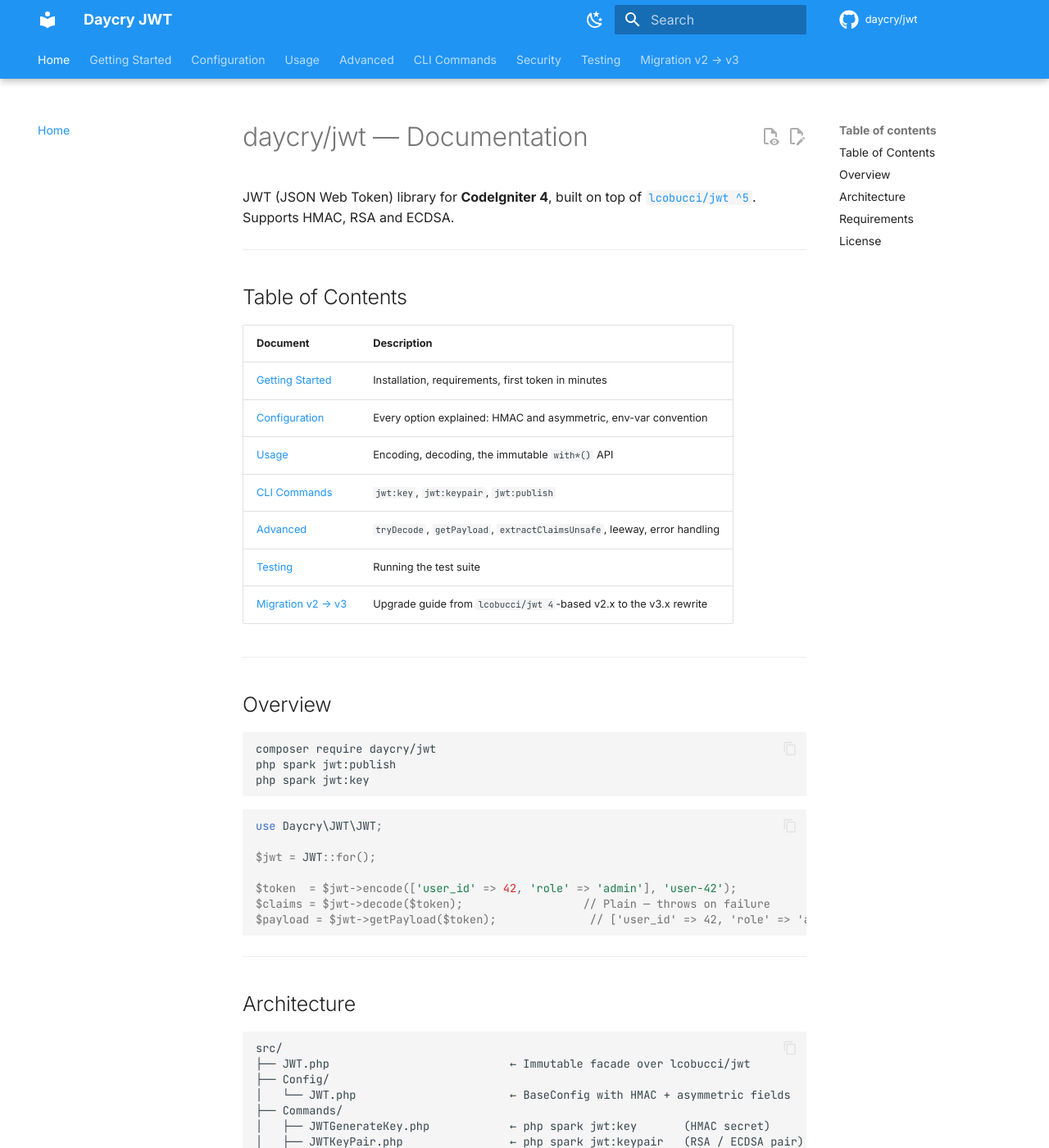
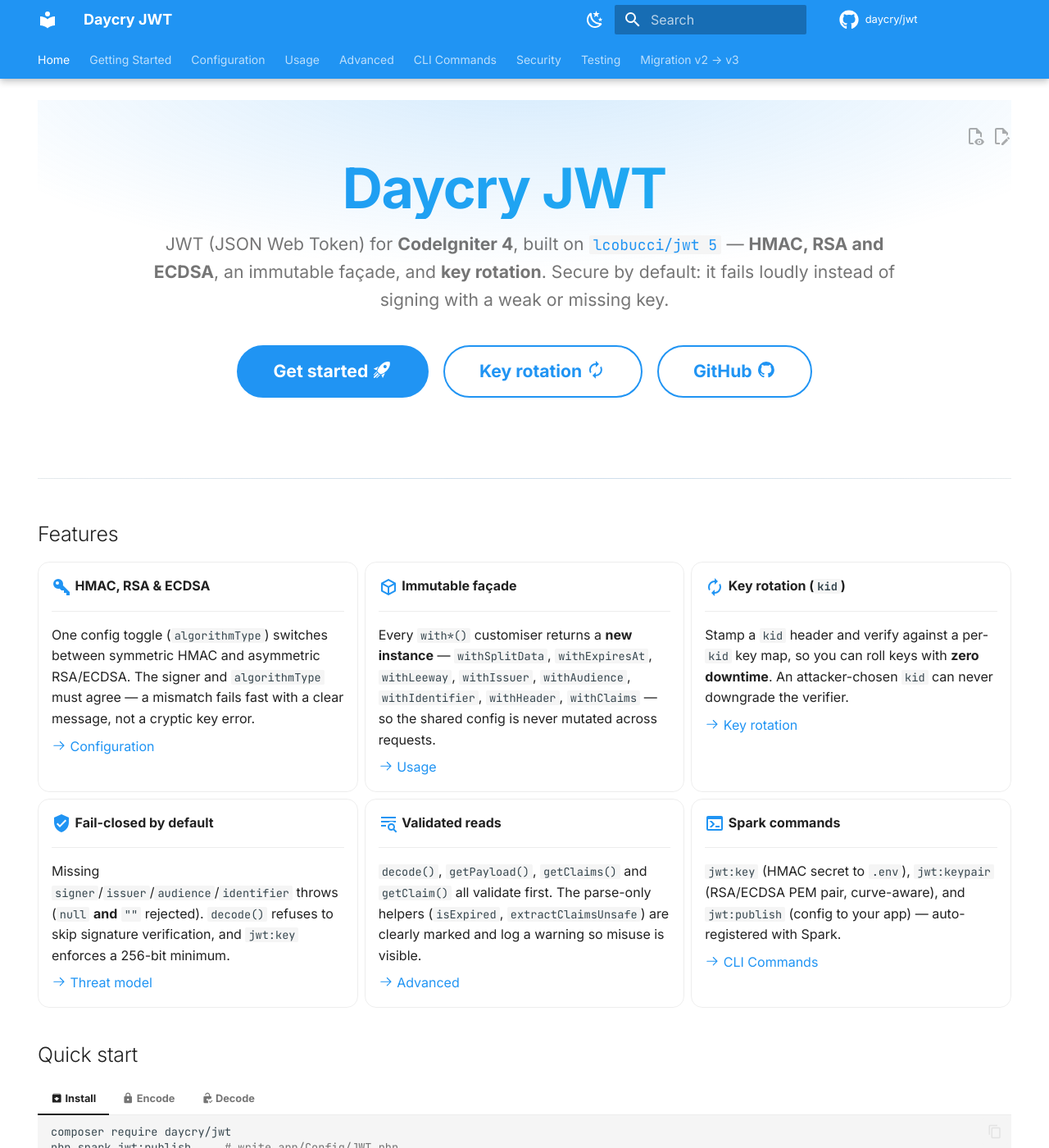
Before and after one commit to daycry/jwt, an MkDocs documentation site: the page built from docs/index.md, in a window 1280 px wide and 1400 px high. Shown: the whole window at 82% size. Built offline with MkDocs 1.6.1 and Material for MkDocs 9.7.7, drawn with Linux system fonts in a browser that asks for light colours; comment, search, counter and statistics services are not loaded; some of the changed text lies outside the part shown.

Commit message:
docs: redesign landing page to match daycry/auth format
Rewrite docs/index.md as a Material landing page (hero + feature cards +
tabbed quick-start + "security by default" cards + resources footer), and
adopt the full daycry/auth extra.css (hero gradient, card hover, rounded
buttons/code) so the published site shares the same look and structure.

Co-Authored-By: Claude Opus 4.8 (1M context) <noreply@anthropic.com>

````diff
--- a/docs/index.md
+++ b/docs/index.md
@@ -1,78 +1,149 @@
-# daycry/jwt — Documentation
+---
+hide:
+  - navigation
+  - toc
+---
 
-JWT (JSON Web Token) library for **CodeIgniter 4**, built on top of [`lcobucci/jwt ^5`](https://github.com/lcobucci/jwt). Supports HMAC, RSA and ECDSA.
+<div class="hero" markdown>
+
+# Daycry JWT
+
+JWT (JSON Web Token) for **CodeIgniter 4**, built on [`lcobucci/jwt 5`](https://github.com/lcobucci/jwt) — **HMAC, RSA and ECDSA**, an immutable façade, and **key rotation**. Secure by default: it fails loudly instead of signing with a weak or missing key.
+
+[Get started :material-rocket-launch:](getting-started.md){ .md-button .md-button--primary }
+[Key rotation :material-autorenew:](advanced.md#key-rotation-with-kid){ .md-button }
+[GitHub :material-github:](https://github.com/daycry/jwt){ .md-button }
+
+</div>
+
+## Features
+
+<div class="grid cards" markdown>
+
+-   :material-key-variant:{ .lg .middle } __HMAC, RSA & ECDSA__
+
+    ---
+
+    One config toggle (`algorithmType`) switches between symmetric HMAC and asymmetric RSA/ECDSA. The signer and `algorithmType` must agree — a mismatch fails fast with a clear message, not a cryptic key error.
+
+    [:octicons-arrow-right-24: Configuration](configuration.md)
+
+-   :material-cube-outline:{ .lg .middle } __Immutable façade__
+
+    ---
+
+    Every `with*()` customiser returns a **new instance** — `withSplitData`, `withExpiresAt`, `withLeeway`, `withIssuer`, `withAudience`, `withIdentifier`, `withHeader`, `withClaims` — so the shared config is never mutated across requests.
+
+    [:octicons-arrow-right-24: Usage](usage.md)
+
+-   :material-autorenew:{ .lg .middle } __Key rotation (`kid`)__
+
+    ---
+
+    Stamp a `kid` header and verify against a per-`kid` key map, so you can roll keys with **zero downtime**. An attacker-chosen `kid` can never downgrade the verifier.
+
+    [:octicons-arrow-right-24: Key rotation](advanced.md#key-rotation-with-kid)
+
+-   :material-shield-check:{ .lg .middle } __Fail-closed by default__
+
+    ---
+
+    Missing `signer`/`issuer`/`audience`/`identifier` throws (`null` **and** `""` rejected). `decode()` refuses to skip signature verification, and `jwt:key` enforces a 256-bit minimum.
+
+    [:octicons-arrow-right-24: Threat model](threat-model.md)
+
+-   :material-text-search:{ .lg .middle } __Validated reads__
+
+    ---
+
+    `decode()`, `getPayload()`, `getClaims()` and `getClaim()` all validate first. The parse-only helpers (`isExpired`, `extractClaimsUnsafe`) are clearly marked and log a warning so misuse is visible.
+
+    [:octicons-arrow-right-24: Advanced](advanced.md)
+
+-   :material-console:{ .lg .middle } __Spark commands__
+
+    ---
+
+    `jwt:key` (HMAC secret to `.env`), `jwt:keypair` (RSA/ECDSA PEM pair, curve-aware), and `jwt:publish` (config to your app) — auto-registered with Spark.
+
+    [:octicons-arrow-right-24: CLI Commands](commands.md)
+
+</div>
+
+## Quick start
+
+=== ":material-package-down: Install"
+
+    ```bash
+    composer require daycry/jwt
+    php spark jwt:publish     # write app/Config/JWT.php
+    php spark jwt:key         # generate jwt.signer in .env (>= 32 bytes)
+    ```
+
+=== ":material-lock: Encode"
+
+    ```php
+    use Daycry\JWT\JWT;
+
+    $jwt = JWT::for();                 // pulls config('JWT')
+
+    // The uid may be a string or an integer ID (e.g. a DB primary key).
+    $token = $jwt->encode(['user_id' => 42, 'role' => 'admin'], 'user-42');
+    ```
+
+=== ":material-lock-open-check: Decode"
+
+    ```php
+    // Throws on failure…
+    $claims = $jwt->decode($token);                 // Lcobucci\JWT\Token\Plain
+    echo $claims->claims()->get('uid');             // "user-42"
+
+    // …or get the original payload back (auto-decodes compact JSON):
+    $payload = $jwt->getPayload($token);            // ['user_id' => 42, 'role' => 'admin']
+
+    // …or the non-throwing flow:
+    if ($jwt->tryDecode($maybeBad) === null) {
+        return $this->response->setStatusCode(401);
+    }
+    ```
+
+[:octicons-arrow-right-24: Full getting-started guide](getting-started.md)
+
+## Security, by default
+
+<div class="grid cards" markdown>
+
+-   :material-signature-freehand:{ .lg .middle } __Signature always verified__
+
+    ---
+
+    If `validate = true` but `validateClaims` omits `SignedWith`, `decode()` throws instead of silently skipping verification. Tampered tokens (signature, header or payload) are rejected.
+
+-   :material-clock-check:{ .lg .middle } __No stale clocks__
+
+    ---
+
+    The time constraints (`LooseValidAt` / `StrictValidAt`) are rebuilt per call and always use the current clock — never a frozen one. Only the stateless signer/key configuration is memoized.
+
+    [:octicons-arrow-right-24: Configuration](configuration.md)
+
+-   :material-test-tube:{ .lg .middle } __Tested & analysed__
+
+    ---
+
+    A focused PHPUnit suite (expiry, leeway, `nbf`, tampering, encrypted keys, key rotation) plus PHPStan level 8, Psalm and Rector keep the library correct and clean.
+
+    [:octicons-arrow-right-24: Testing](testing.md)
+
+</div>
 
 ---
 
-## Table of Contents
-
-| Document | Description |
-|---|---|
-| [Getting Started](getting-started.md) | Installation, requirements, first token in minutes |
-| [Configuration](configuration.md) | Every option explained: HMAC and asymmetric, env-var convention |
-| [Usage](usage.md) | Encoding, decoding, the immutable `with*()` API |
-| [CLI Commands](commands.md) | `jwt:key`, `jwt:keypair`, `jwt:publish` |
-| [Advanced](advanced.md) | `tryDecode`, `getPayload`, `extractClaimsUnsafe`, leeway, error handling |
-| [Testing](testing.md) | Running the test suite |
-| [Migration v2 → v3](migration-v2-to-v3.md) | Upgrade guide from `lcobucci/jwt 4`-based v2.x to the v3.x rewrite |
-
----
-
-## Overview
-
-```bash
-composer require daycry/jwt
-php spark jwt:publish
-php spark jwt:key
-```
-
-```php
-use Daycry\JWT\JWT;
-
-$jwt = JWT::for();
-
-$token  = $jwt->encode(['user_id' => 42, 'role' => 'admin'], 'user-42');
-$claims = $jwt->decode($token);                  // Plain — throws on failure
-$payload = $jwt->getPayload($token);              // ['user_id' => 42, 'role' => 'admin']
-```
-
----
-
-## Architecture
-
-```
-src/
-├── JWT.php                           ← Immutable facade over lcobucci/jwt
-├── Config/
-│   └── JWT.php                       ← BaseConfig with HMAC + asymmetric fields
-├── Commands/
-│   ├── JWTGenerateKey.php            ← php spark jwt:key       (HMAC secret)
-│   ├── JWTKeyPair.php                ← php spark jwt:keypair   (RSA / ECDSA pair)
-│   └── JWTPublish.php                ← php spark jwt:publish
-└── Exceptions/
-    ├── JWTConfigurationException.php ← Missing/invalid config
-    └── InvalidTokenException.php     ← Malformed token (parse stage)
-```
-
-Design notes:
-
-- **Immutable instances.** `withSplitData()`, `withParamData()`, `withLeeway()`, `withExpiresAt()`, `withIssuer()`, `withAudience()`, `withIdentifier()`, `withKeyId()`, `withHeader()`, `withClaims()` return new instances — the original is never mutated.
-- **Always-validate.** `decode()` always throws on parse or validation failure. `tryDecode()` returns `?Plain` for non-throwing flows (a misconfiguration still throws).
-- **Symmetric + asymmetric.** `Config\JWT::$algorithmType` toggles between HMAC (`signer`) and RSA/ECDSA (`signingKey` + `verifyingKey`), with `kid`-based key rotation via `$verifyingKeys`.
-- **No stale clocks.** The time-dependent constraints (`LooseValidAt` / `StrictValidAt`) are rebuilt per call and always use the current clock — never a frozen one. Only the stateless signer/key `Configuration` is memoized per instance.
-
----
-
-## Requirements
-
-| Dependency | Version |
-|---|---|
-| PHP | `^8.2` |
-| CodeIgniter | `^4.0` |
-| lcobucci/jwt | `^5.5` |
-
----
-
-## License
-
-MIT — see [LICENSE](https://github.com/daycry/jwt/blob/master/LICENSE).
+<p class="md-content-footer" markdown>
+**Resources** —
+[GitHub](https://github.com/daycry/jwt) ·
+[Packagist](https://packagist.org/packages/daycry/jwt) ·
+[Issues](https://github.com/daycry/jwt/issues) ·
+[Migration v2 → v3](migration-v2-to-v3.md) ·
+[CodeIgniter 4](https://codeigniter4.github.io/)
+</p>
--- a/docs/stylesheets/extra.css
+++ b/docs/stylesheets/extra.css
@@ -1,8 +1,49 @@
 /* ------------------------------------------------------------------ *
- *  Daycry JWT — light polish on top of MkDocs Material.
+ *  Daycry JWT — landing-page polish on top of MkDocs Material.
  * ------------------------------------------------------------------ */
 
-/* Feature/link cards: subtle lift + brand accent on hover. */
+/* ---- Hero ---------------------------------------------------------- */
+.hero {
+  text-align: center;
+  padding: 3.5rem 1rem 3rem;
+  margin: -1.2rem 0 2.5rem;
+  background: radial-gradient(
+    1100px 380px at 50% -12%,
+    color-mix(in srgb, var(--md-primary-fg-color) 20%, transparent),
+    transparent 70%
+  );
+  border-bottom: 1px solid var(--md-default-fg-color--lightest);
+}
+
+.md-typeset .hero h1 {
+  font-size: clamp(2.2rem, 5.5vw, 3.4rem);
+  font-weight: 800;
+  letter-spacing: -0.02em;
+  line-height: 1.1;
+  margin: 0 0 0.7rem;
+  background: linear-gradient(
+    90deg,
+    var(--md-primary-fg-color),
+    color-mix(in srgb, var(--md-primary-fg-color) 50%, #22d3ee)
+  );
+  -webkit-background-clip: text;
+  background-clip: text;
+  color: transparent;
+}
+
+.hero > p {
+  max-width: 46rem;
+  margin: 0 auto 1.6rem;
+  font-size: 1.06rem;
+  color: var(--md-default-fg-color--light);
+}
+
+.hero .md-button {
+  margin: 0.3rem 0.3rem;
+  border-radius: 2rem;
+}
+
+/* ---- Feature cards: lift + accent on hover ------------------------- */
 .md-typeset .grid.cards > :is(ul, ol) > li,
 .md-typeset .grid.cards > .card {
   border-radius: 0.7rem;
@@ -16,7 +57,23 @@
   border-color: var(--md-primary-fg-color);
 }
 
-/* Slightly tighter, more readable tables. */
-.md-typeset table:not([class]) th {
-  font-weight: 700;
+/* Card heading icons in the brand colour. */
+.md-typeset .grid.cards .lg.middle,
+.md-typeset .grid.cards .twemoji.lg {
+  color: var(--md-primary-fg-color);
 }
+
+/* ---- Home content footer ------------------------------------------ */
+.md-content-footer,
+.md-typeset p.md-content-footer {
+  text-align: center;
+  color: var(--md-default-fg-color--light);
+  margin-top: 1.2rem;
+  font-size: 0.85rem;
+}
+
+/* ---- Small global polish ------------------------------------------ */
+/* Slightly rounder code blocks to match the cards. */
+.md-typeset pre > code {
+  border-radius: 0.5rem;
+}
````
